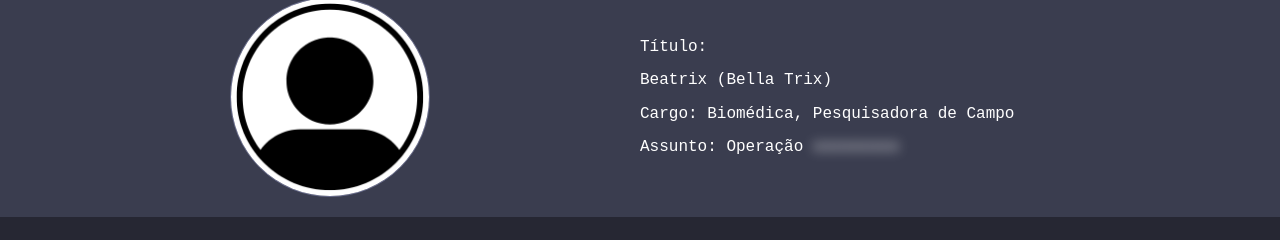
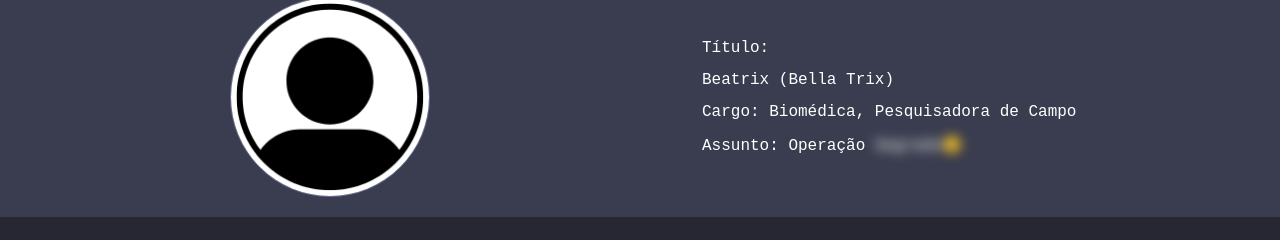
Before and after one commit to Linralus-Tenshi/TCC-Viral, a plain HTML site: page html/12-03-XX.html in a window 1280 px wide. Shown: the part 60-300 px from the top of the page. Drawn offline with Linux system fonts and the light colour scheme.

Commit message:
Add files via upload

```diff
--- a/css/archive-style.css
+++ b/css/archive-style.css
@@ -98,6 +98,7 @@ header > h1 {
 
 .publisher > ul {
     list-style-type: none;
+    margin-left: 10%;
 }
 
 .publisher li {
--- a/html/12-03-XX.html
+++ b/html/12-03-XX.html
@@ -24,7 +24,7 @@
                 <li>Título: </li>
                 <li>Beatrix (Bella Trix)</li>
                 <li>Cargo: Biomédica, Pesquisadora de Campo</li>
-                <li>Assunto: Operação <span id="censored">xxxxxxxxx</span></li>
+                <li>Assunto: Operação <span id="censored">Segredo🤫</span></li>
             </ul>
         </div>
     </div>
```
